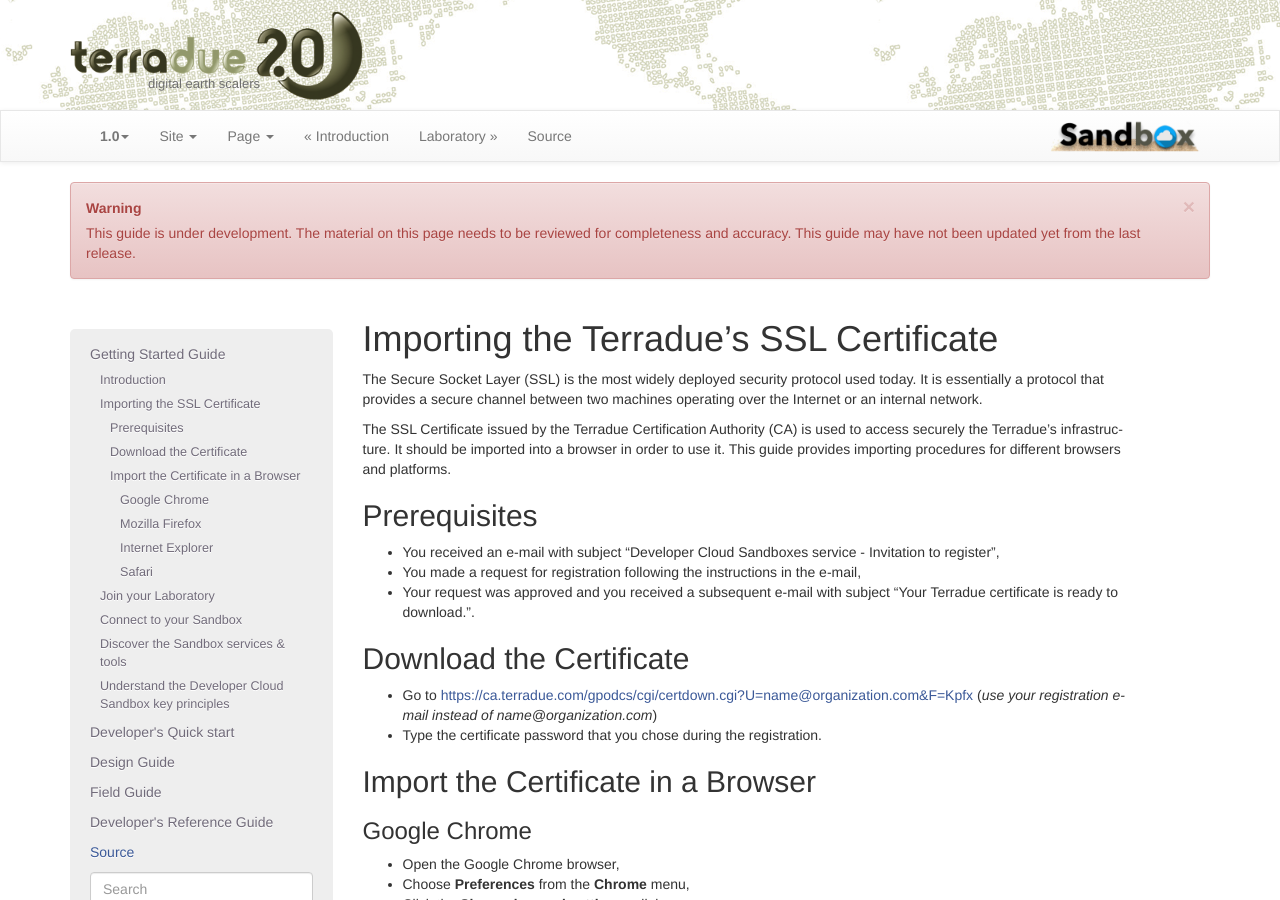
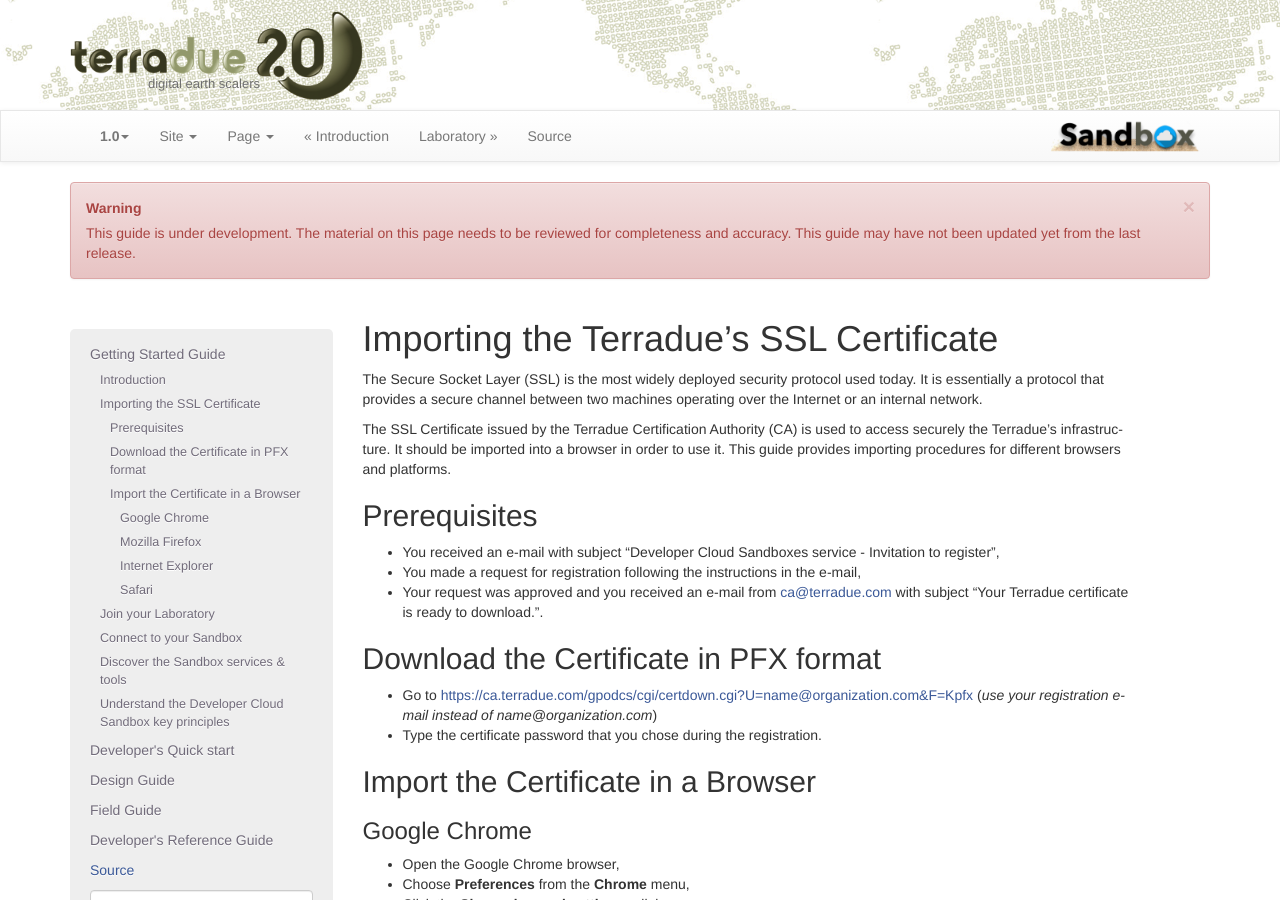
Before and after one commit to Terradue/doc-developer-sandbox, a Sphinx documentation site: the page built from source/start/certificate.rst, in a window 1280 px wide and 900 px high. Built offline with Sphinx 7.4.7, drawn with Linux system fonts in a browser that asks for light colours; pages that are not in the unit, such as notebooks, are missing from menus.

Commit message:
Update certificate.rst
Added certificate format

```diff
--- a/source/start/certificate.rst
+++ b/source/start/certificate.rst
@@ -10,10 +10,10 @@
 
 - You received an e-mail with subject "Developer Cloud Sandboxes service  -  Invitation to register",
 - You made a request for registration following the instructions in the e-mail,
-- Your request was approved and you received a subsequent e-mail with subject "Your Terradue certificate is ready to download.".
+- Your request was approved and you received an e-mail from ca@terradue.com with subject "Your Terradue certificate is ready to download.".
 
-Download the Certificate
--------------------------
+Download the Certificate in PFX format
+--------------------------------------
 
 - Go to https://ca.terradue.com/gpodcs/cgi/certdown.cgi?U=name@organization.com&F=Kpfx (*use your registration e-mail instead of name@organization.com*)
 - Type the certificate password that you chose during the registration.
```
